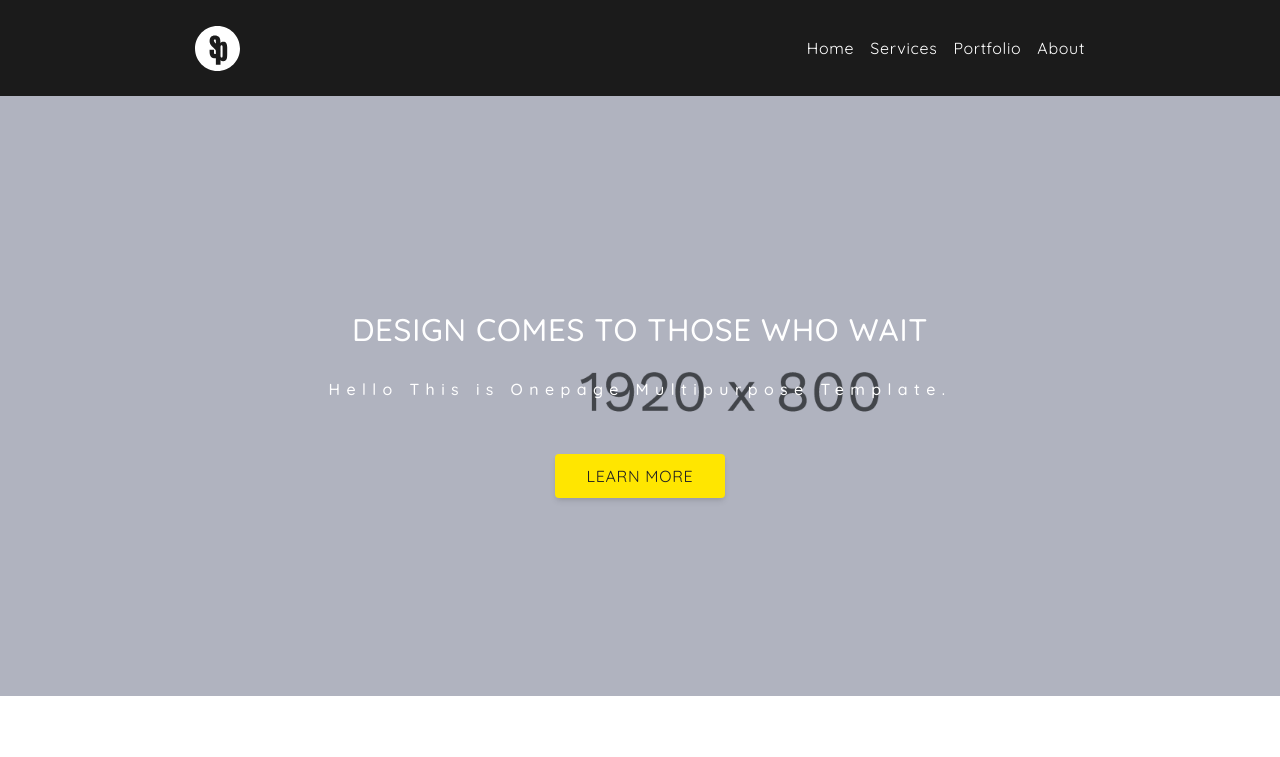
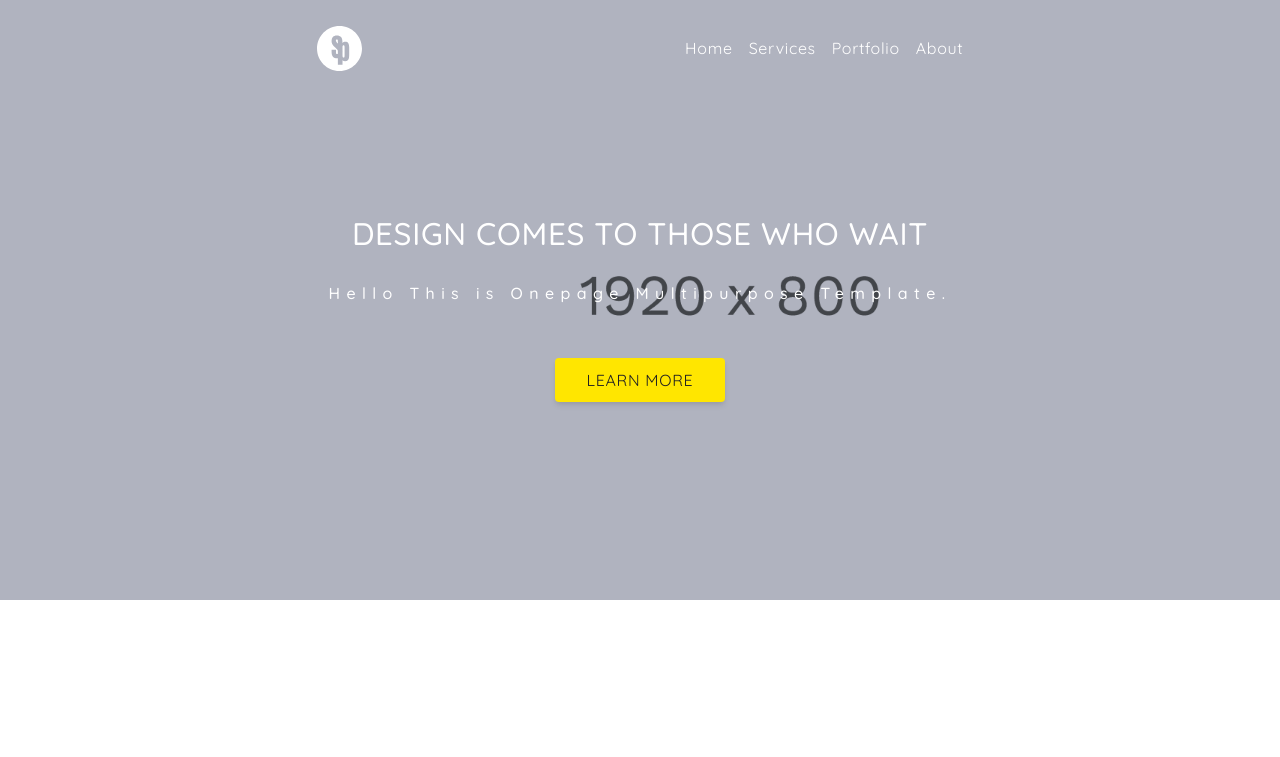
Before and after one commit to Momen-2/Sparkle-Website, a plain HTML site: page index.html in a window 1280 px wide. Shown: the top 757 px of the page. Drawn offline with Linux system fonts and the light colour scheme.

Commit message:
Customized the Navbar to Be Sticky

```diff
--- a/css/style.css
+++ b/css/style.css
@@ -267,10 +267,16 @@ hr {
   justify-content: center;
   align-items: center;
   width: 100%;
+  position: fixed;
+  transition: var(--transition);
+}
+.navbar.active {
   background-color: var(--background-color);
+  transition: var(--transition);
+  height: 5rem;
 }
 .navbar .container {
-  width: 75%;
+  width: 56%;
 }
 .nav-header {
   display: flex;
--- a/js/main.js
+++ b/js/main.js
@@ -5,6 +5,17 @@ const getElement = (selector) => {
   throw Error(
     `Please double check your class names, there is no ${selector} class`
   )
+}
+
+const nav = document.querySelector('.navbar')
+window.addEventListener('scroll', fixNav)
+
+function fixNav() {
+    if(window.scrollY > nav.offsetHeight + 150) {
+        nav.classList.add('active')
+    } else {
+        nav.classList.remove('active')
+    }
 }
 
 const links = getElement('.nav-links')
```
